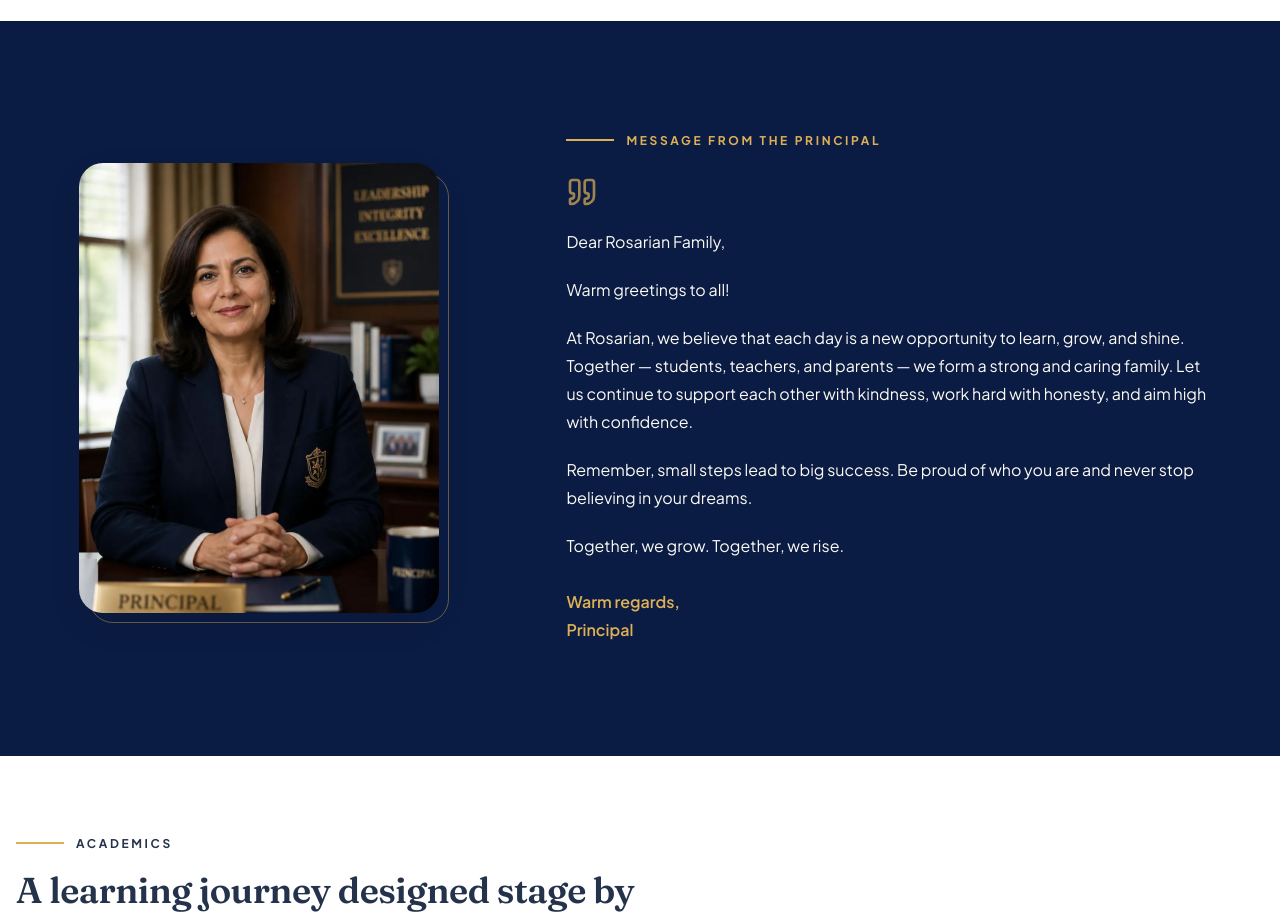
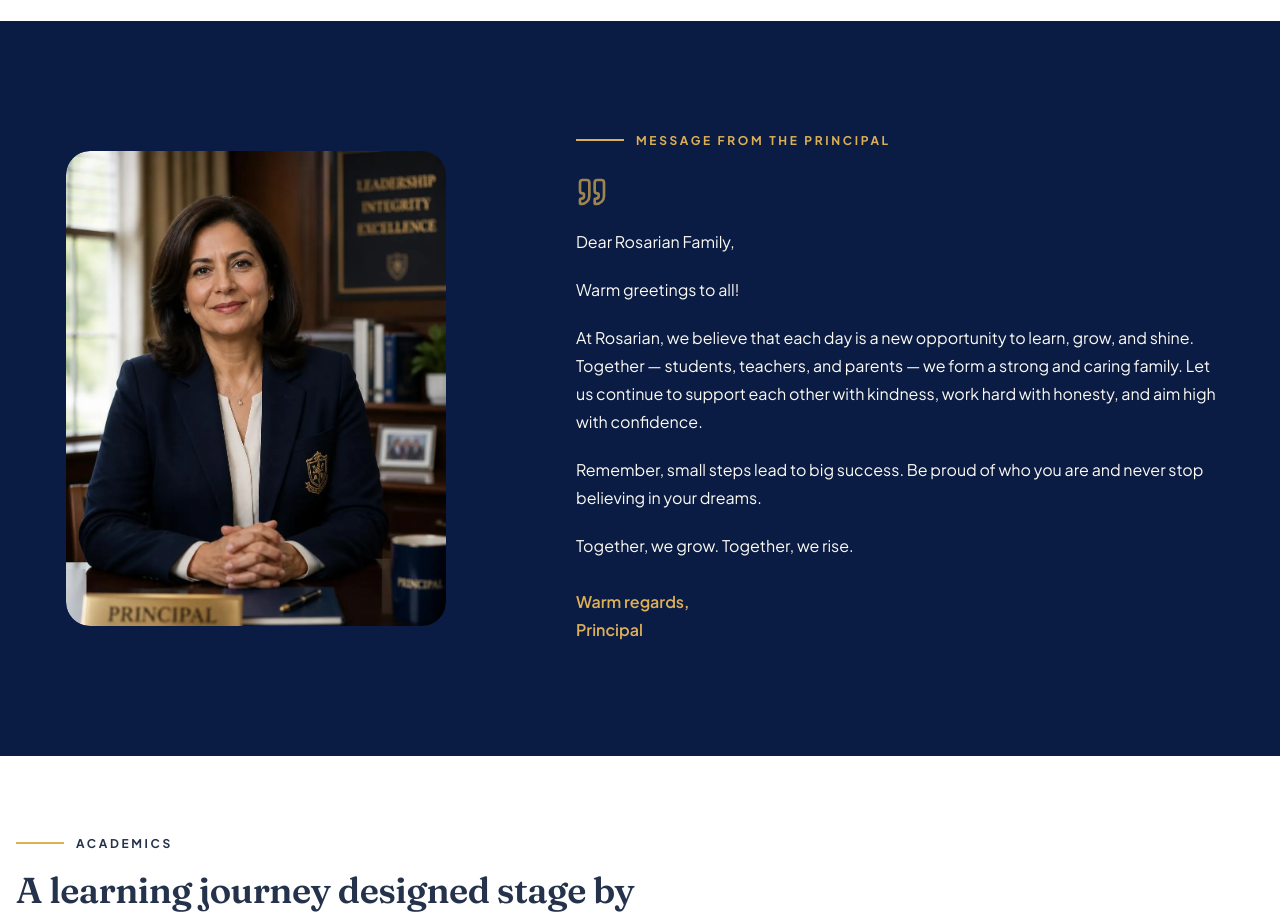
Before and after one commit to simrankumari-dev/rosa-mystica-school-website, a React (Vite) app: page / in a window 1280 px wide. Shown: the part 2140-3058 px from the top of the page. Built offline with nearby package versions, Linux system fonts and the light colour scheme.

Commit message:
update principal section

```diff
--- a/src/components/home/PrincipalMessage.jsx
+++ b/src/components/home/PrincipalMessage.jsx
@@ -14,10 +14,6 @@
 
         {/* Principal Image */}
         <div className={styles.imageWrapper}>
-          <div
-            className={styles.imageBorder}
-            aria-hidden="true"
-          />
 
           <img
             src={principalImage}
--- a/src/components/home/PrincipalMessage.module.css
+++ b/src/components/home/PrincipalMessage.module.css
@@ -2,16 +2,19 @@
   width: 100%;
   background: var(--navy);
   color: var(--navy-foreground);
+
   padding: 5rem 0;
 }
 
 .container {
   width: 100%;
   max-width: 80rem;
+
   margin: 0 auto;
 
   display: grid;
   align-items: center;
+
   gap: 3rem;
 
   padding: 0 1rem;
@@ -23,44 +26,20 @@
 
 .imageWrapper {
   position: relative;
+
   width: 100%;
   max-width: 360px;
+
   aspect-ratio: 4 / 5;
 
   margin: 0 auto;
 
-  isolation: isolate;
+  overflow: hidden;
+
+  border-radius: 1.5rem;
 }
 
-/* Decorative gold frame */
-.imageBorder {
-  position: absolute;
-
-  top: 10px;
-  left: 10px;
-
-  width: 100%;
-  height: 100%;
-
-  border: 1px solid var(--gold);
-  border-radius: 1.5rem;
-
-  opacity: 0.45;
-
-  z-index: -1;
-
-  transition:
-    top 0.45s ease,
-    left 0.45s ease,
-    opacity 0.45s ease,
-    box-shadow 0.45s ease;
-}
-
-/* Main image */
 .image {
-  position: relative;
-  z-index: 1;
-
   display: block;
 
   width: 100%;
@@ -72,7 +51,6 @@
   border-radius: 1.5rem;
 
   transform: scale(1);
-  transform-origin: center;
 
   box-shadow:
     0 12px 30px rgba(0, 0, 0, 0.12);
@@ -84,30 +62,16 @@
 }
 
 /* =========================
-   IMAGE HOVER EFFECT
+   IMAGE HOVER
 ========================= */
 
 .imageWrapper:hover .image {
-  transform: scale(1.025);
+  transform: scale(1.035);
 
   box-shadow:
-    0 20px 45px rgba(0, 0, 0, 0.28);
+    0 22px 45px rgba(0, 0, 0, 0.3);
 
   filter: saturate(1.04);
-}
-
-.imageWrapper:hover .imageBorder {
-  top: 7px;
-  left: 7px;
-
-  opacity: 0.8;
-
-  box-shadow:
-    0 0 18px color-mix(
-      in oklch,
-      var(--gold) 22%,
-      transparent
-    );
 }
 
 /* =========================
@@ -126,6 +90,7 @@
 .eyebrow {
   display: flex;
   align-items: center;
+
   gap: 0.75rem;
 
   margin: 0;
@@ -183,6 +148,7 @@
   font-family: var(--font-sans);
 
   font-size: 1rem;
+
   line-height: 1.75;
 }
 
@@ -235,12 +201,22 @@
     padding: 0 2rem;
   }
 
-  .imageBorder {
-    display: block;
+  .message {
+    font-size: 1rem;
+  }
+}
+
+/* =========================
+   LARGE DESKTOP
+========================= */
+
+@media (min-width: 1280px) {
+  .container {
+    gap: 6rem;
   }
 
-  .message {
-    font-size: 1rem;
+  .imageWrapper {
+    max-width: 380px;
   }
 }
 
@@ -263,17 +239,22 @@
 
   .message {
     font-size: 0.95rem;
+
     line-height: 1.7;
   }
 
   .message p + p {
     margin-top: 1rem;
   }
+}
 
-  /* Keep the decorative frame subtle on mobile */
-  .imageBorder {
-    top: 7px;
-    left: 7px;
+/* =========================
+   SMALL MOBILE
+========================= */
+
+@media (max-width: 400px) {
+  .imageWrapper {
+    max-width: 250px;
   }
 }
 
@@ -282,8 +263,7 @@
 ========================= */
 
 @media (prefers-reduced-motion: reduce) {
-  .image,
-  .imageBorder {
+  .image {
     transition: none;
   }
 
```
